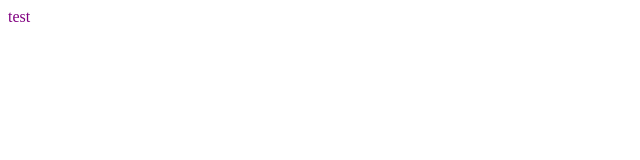
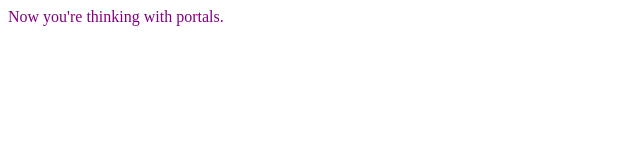
Before and after one commit to bahasahin/journey, a plain HTML site: page index.html in a window 1280 px wide. Shown: the whole page, without its empty margins (0-640 px from the left). Drawn offline with Linux system fonts and the light colour scheme.

Commit message:
further testing for git

```diff
--- a/index.html
+++ b/index.html
@@ -8,6 +8,6 @@
     <link rel="stylesheet" href="styles.css">
 </head>
 <body>
-    test
+    Now you're thinking with portals.
 </body>
 </html>
```
